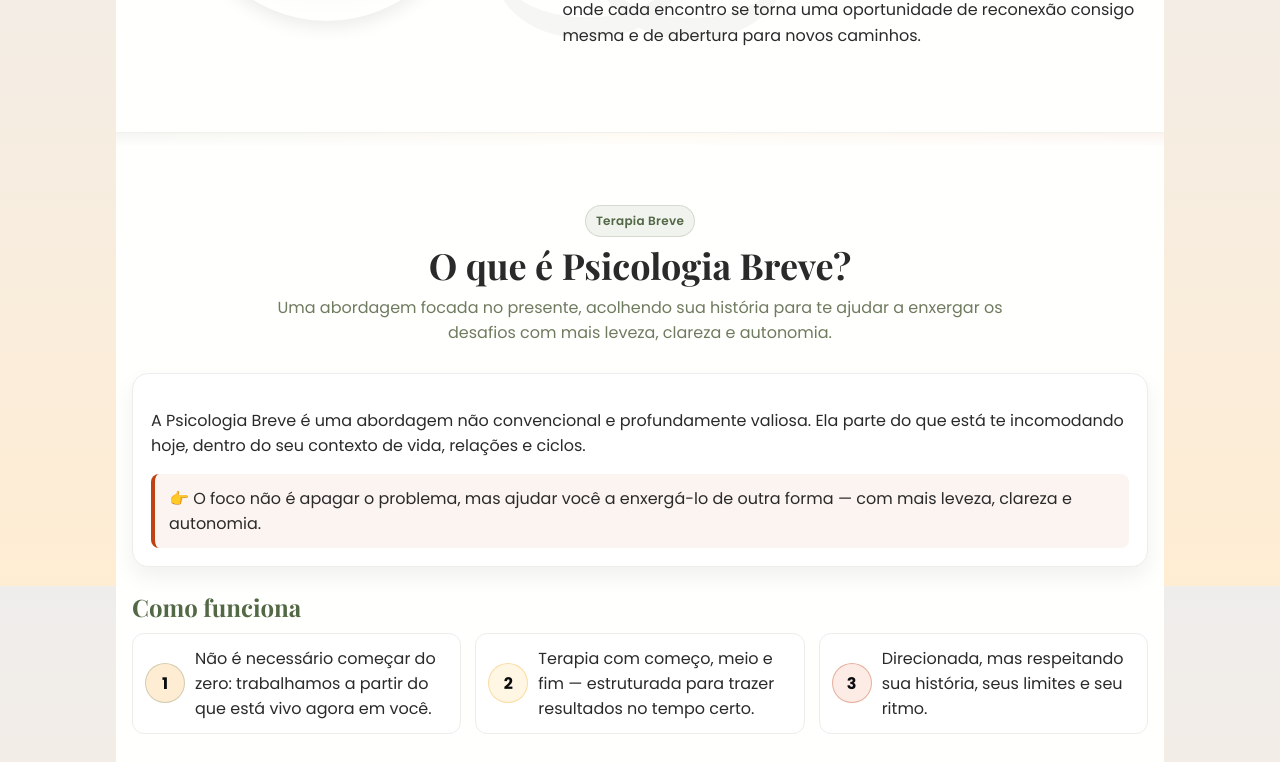
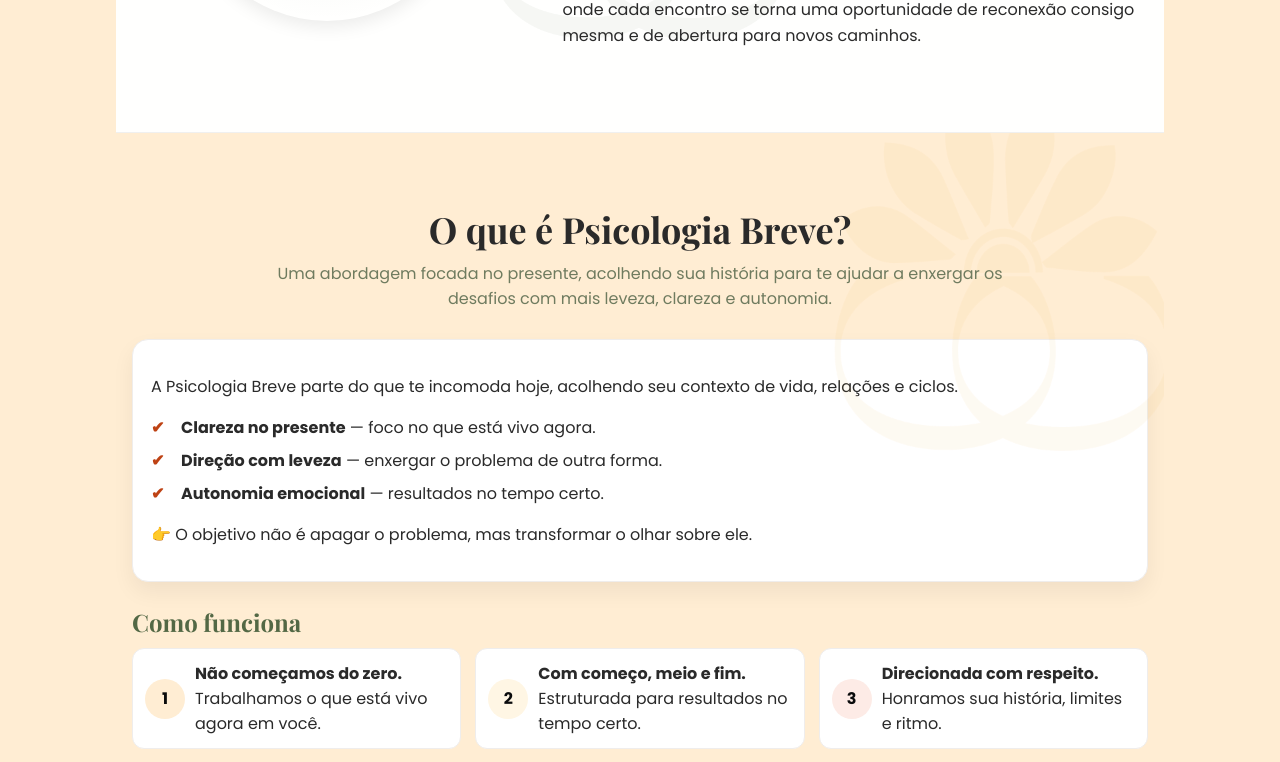
Before and after one commit to rafamagoli/Website_CC, a React (Vite) app in the folder website-cc/: page / in a window 1280 px wide. Shown: the part 1014-1776 px from the top of the page. Built offline with nearby package versions, Linux system fonts and the light colour scheme.

Commit message:
refac (services): adjustments in design

```diff
--- a/website-cc/src/index.css
+++ b/website-cc/src/index.css
@@ -11,7 +11,7 @@ body {
   margin: 0;
   font-family: var(--font-secondary);
   color: var(--fg, #2a2a2a);
-  background: linear-gradient(180deg, var(--color-secondary-3, #efedec) 0%, var(--color-secondary-2, #ffedd3) 100%);
+  background: var(--color-secondary-2, #ffedd3); /* global peach background (no gradients) */
 }
 
 h1, h2, h3, h4, h5, h6 {
--- a/website-cc/src/sections/home/Home.jsx
+++ b/website-cc/src/sections/home/Home.jsx
@@ -1,7 +1,40 @@
 import { motion } from 'framer-motion'
 import styles from './Home.module.css'
+import { useEffect } from 'react'
 
 export default function Home() {
+  useEffect(() => {
+    const section = document.getElementById('home')
+    if (!section) return
+
+    const icons = [
+      '/assets/ICONGREEN.png',
+      '/assets/ICONYELLOW.png',
+      '/assets/ICONRED.png',
+      '/assets/ICONWHITE.png',
+      '/assets/ICONBLACK.png',
+    ]
+
+    function onMouseMove(e) {
+      const iconSrc = icons[Math.floor(Math.random() * icons.length)]
+      const icon = document.createElement('img')
+      icon.src = iconSrc
+      icon.className = styles.floatingIcon
+      icon.style.left = `${e.clientX}px`
+      icon.style.top = `${e.clientY}px`
+      section.appendChild(icon)
+
+      icon.addEventListener('animationend', () => {
+        icon.remove()
+      })
+    }
+
+    section.addEventListener('mousemove', onMouseMove)
+    return () => {
+      section.removeEventListener('mousemove', onMouseMove)
+    }
+  }, [])
+
   return (
     <section id="home" className={`section section--hero ${styles.hero}`}>
       <div className={`container ${styles.heroTop}`}>
--- a/website-cc/src/sections/home/Home.module.css
+++ b/website-cc/src/sections/home/Home.module.css
@@ -195,3 +195,17 @@
     height: 80px;
   }
 }
+
+.floatingIcon {
+  position: absolute;
+  width: 20px;
+  height: 20px;
+  pointer-events: none;
+  animation: floatUp 1s ease-out forwards;
+  z-index: 100;
+}
+
+@keyframes floatUp {
+  from { transform: translateY(0); opacity: 1; }
+  to { transform: translateY(-40px); opacity: 0; }
+}
--- a/website-cc/src/sections/services/Services.jsx
+++ b/website-cc/src/sections/services/Services.jsx
@@ -7,7 +7,6 @@ export default function Services() {
 
         {/* Header */}
         <header className={styles.header}>
-          <span className={styles.kicker}>Terapia Breve</span>
           <h2 className={styles.title}>O que é Psicologia Breve?</h2>
           <p className={styles.subtitle}>
             Uma abordagem focada no presente, acolhendo sua história para te ajudar a enxergar os desafios com
@@ -15,45 +14,48 @@ export default function Services() {
           </p>
         </header>
 
-        {/* Bloco 1 – Introdução (card destaque) */}
         <article className={`${styles.card} ${styles.intro}`}>
           <div className={styles.cardBody}>
             <p>
-              A Psicologia Breve é uma abordagem não convencional e profundamente valiosa.
-              Ela parte do que está te incomodando hoje, dentro do seu contexto de vida, relações e ciclos.
+              A Psicologia Breve parte do que te incomoda hoje, acolhendo seu contexto de vida, relações e ciclos.
             </p>
+            <ul className={styles.points}>
+              <li><span className={styles.pointText}><strong>Clareza no presente</strong> — foco no que está vivo agora.</span></li>
+              <li><span className={styles.pointText}><strong>Direção com leveza</strong> — enxergar o problema de outra forma.</span></li>
+              <li><span className={styles.pointText}><strong>Autonomia emocional</strong> — resultados no tempo certo.</span></li>
+            </ul>
             <p className={styles.callout}>
-              👉 O foco não é apagar o problema, mas ajudar você a enxergá-lo de outra forma — com mais leveza, clareza e autonomia.
+              👉 O objetivo não é apagar o problema, mas transformar o olhar sobre ele.
             </p>
           </div>
         </article>
 
-        {/* Bloco 2 – Como funciona (stepper 1–2–3) */}
+        {/* Bloco 2 – Como funciona */}
         <section className={styles.block}>
           <h3 className={styles.blockTitle}>Como funciona</h3>
           <ol className={styles.steps}>
             <li className={styles.step}>
               <div className={`${styles.badge} ${styles.badgeGreen}`}>1</div>
               <div className={styles.stepText}>
-                Não é necessário começar do zero: trabalhamos a partir do que está vivo agora em você.
+                <strong>Não começamos do zero.</strong> Trabalhamos o que está vivo agora em você.
               </div>
             </li>
             <li className={styles.step}>
               <div className={`${styles.badge} ${styles.badgeYellow}`}>2</div>
               <div className={styles.stepText}>
-                Terapia com começo, meio e fim — estruturada para trazer resultados no tempo certo.
+                <strong>Com começo, meio e fim.</strong> Estruturada para resultados no tempo certo.
               </div>
             </li>
             <li className={styles.step}>
               <div className={`${styles.badge} ${styles.badgeRed}`}>3</div>
               <div className={styles.stepText}>
-                Direcionada, mas respeitando sua história, seus limites e seu ritmo.
+                <strong>Direcionada com respeito.</strong> Honramos sua história, limites e ritmo.
               </div>
             </li>
           </ol>
         </section>
 
-        {/* Bloco 3 – Para quem é (chips grandes) */}
+        {/* Bloco 3 – Para quem é */}
         <section className={styles.block}>
           <h3 className={styles.blockTitle}>Para quem é</h3>
           <p className={styles.blockLead}>
@@ -67,7 +69,7 @@ export default function Services() {
           </ul>
         </section>
 
-        {/* Bloco 4 – Benefícios (checklist visual) */}
+        {/* Bloco 4 – Benefícios */}
         <section className={styles.block}>
           <h3 className={styles.blockTitle}>Benefícios</h3>
           <div className={styles.benefitsGrid}>
@@ -86,10 +88,10 @@ export default function Services() {
           </div>
         </section>
 
-        {/* Bloco 5 – CTA (banner amplo, clean) */}
+        {/* Bloco 5 – CTA */}
         <aside className={styles.ctaBanner}>
           <div className={styles.ctaText}>
-            <h3 className={styles.ctaTitle}>✨ Quer saber se a Terapia Breve é para você?</h3>
+            <h3 className={styles.ctaTitle}>Quer saber se a Terapia Breve é para você?</h3>
             <p className={styles.ctaSubtitle}>Te convido para uma primeira conversa acolhedora.</p>
           </div>
           <a href="#contact" className="btn">Agende sua sessão</a>
--- a/website-cc/src/sections/services/Services.module.css
+++ b/website-cc/src/sections/services/Services.module.css
@@ -1,32 +1,22 @@
 /* Services.module.css */
 
-/* ===== Section wrapper: fundo sólido + ornamentos sutis (sem repetir gradiente) ===== */
+/* ===== Section wrapper ===== */
 .services {
-  background: var(--color-secondary-1); /* off-white, evita “repetição” visual */
+  background: var(--color-secondary-2); /* solid peach to match page background */
   position: relative;
+  overflow: hidden;
 }
-
-/* linhas decorativas bem suaves no topo/rodapé (não repetem) */
-.services::before,
-.services::after {
+.services::before {
   content: "";
   position: absolute;
-  left: 0; right: 0;
-  height: 14px;
+  top: -40px;
+  right: -20px;
+  width: 360px;
+  height: 360px;
+  background: url("/assets/ICONYELLOW.png") no-repeat center / contain;
+  opacity: 0.06;
   pointer-events: none;
-  opacity: 0.5;
-}
-.services::before {
-  top: 0;
-  background: linear-gradient(90deg,
-    rgba(83,104,69,0.12), rgba(241,174,47,0.12), rgba(190,66,20,0.12));
-  mask: linear-gradient(#000, transparent);
-}
-.services::after {
-  bottom: 0;
-  background: linear-gradient(90deg,
-    rgba(190,66,20,0.12), rgba(241,174,47,0.12), rgba(83,104,69,0.12));
-  mask: linear-gradient(transparent, #000);
+  filter: saturate(0.9);
 }
 
 /* ===== Header ===== */
@@ -37,7 +27,6 @@
   border-radius: 999px;
   font-size: 12px;
   font-weight: 600;
-  letter-spacing: .3px;
   background: rgba(83,104,69,0.08);
   color: var(--color-primary-1);
   border: 1px solid rgba(83,104,69,0.18);
@@ -48,7 +37,6 @@
   font-family: var(--font-primary);
   font-weight: 700;
   font-size: clamp(24px, 3.2vw, 36px);
-  line-height: 1.15;
   margin: 0 0 8px;
   color: var(--fg);
 }
@@ -76,21 +64,39 @@
 /* ===== Intro card ===== */
 .card {
   border: 1px solid var(--color-secondary-3);
-  background: #ffffff; /* mais branco para destacar do off-white */
+  background: #ffffff;
   border-radius: 16px;
   box-shadow: 0 10px 22px rgba(0,0,0,0.06);
 }
 .cardBody { padding: 18px; }
-.callout {
-  margin: 12px 0 0;
-  padding: 12px 14px;
-  border-left: 4px solid var(--color-primary-3);
-  background: rgba(190,66,20,0.06);
+.cardTitle {
+  margin: 0 0 6px;
+  font-family: var(--font-primary);
+  font-size: clamp(18px, 2.2vw, 22px);
   color: var(--fg);
-  border-radius: 8px;
+}
+.points {
+  list-style: none;
+  padding: 0;
+  margin: 10px 0 0;
+  display: grid;
+  gap: 8px;
+  font-family: var(--font-secondary);
+  color: var(--fg);
+}
+.points li {
+  display: grid;
+  grid-template-columns: 22px 1fr;
+  gap: 8px;
+  align-items: start;
+}
+.points li::before {
+  content: "✔";
+  color: var(--color-primary-3);
+  font-weight: 700;
 }
 
-/* ===== Stepper (1–2–3) ===== */
+/* ===== Stepper ===== */
 .steps {
   list-style: none;
   padding: 0;
@@ -118,13 +124,13 @@
   font-family: var(--font-secondary);
   color: #0a0b0c;
 }
-.badgeGreen { background: var(--color-secondary-2); border: 1px solid rgba(83,104,69,0.25); }
-.badgeYellow { background: #fff6e4; border: 1px solid rgba(241,174,47,0.35); }
-.badgeRed { background: #fdebe6; border: 1px solid rgba(190,66,20,0.35); }
+.badgeGreen { background: var(--color-secondary-2); }
+.badgeYellow { background: #fff6e4; }
+.badgeRed { background: #fdebe6; }
 
 .stepText { font-family: var(--font-secondary); color: var(--fg); }
 
-/* ===== Chips (para quem é) ===== */
+/* ===== Chips ===== */
 .chips {
   list-style: none;
   padding: 0;
@@ -142,7 +148,7 @@
   color: var(--fg);
 }
 
-/* ===== Benefits (checklist com ícone) ===== */
+/* ===== Benefits ===== */
 .benefitsGrid {
   display: grid;
   grid-template-columns: repeat(2, minmax(0, 1fr));
@@ -159,9 +165,9 @@
   padding: 10px 12px;
   font-family: var(--font-secondary);
 }
-.icon { height: 20px; width: auto; display: block; }
+.icon { height: 20px; width: auto; }
 
-/* ===== CTA banner amplo ===== */
+/* ===== CTA Banner ===== */
 .ctaBanner {
   margin-top: 26px;
   border: 1px solid var(--color-secondary-3);
@@ -169,7 +175,7 @@
   background:
     radial-gradient(120% 120% at 0% 0%, rgba(83,104,69,0.10) 0%, transparent 55%),
     radial-gradient(100% 100% at 100% 0%, rgba(241,174,47,0.10) 0%, transparent 55%),
-    #ffffff; /* sólido, sem repetição */
+    #ffffff;
   padding: 18px;
   display: grid;
   grid-template-columns: 1fr auto;
@@ -179,8 +185,8 @@
 .ctaTitle {
   margin: 0 0 4px;
   font-family: var(--font-primary);
+  font-size: clamp(18px, 2.4vw, 24px);
   color: var(--fg);
-  font-size: clamp(18px, 2.4vw, 24px);
 }
 .ctaSubtitle {
   margin: 0;
@@ -188,7 +194,7 @@
   font-family: var(--font-secondary);
 }
 
-/* ===== Responsivo ===== */
+/* ===== Responsive ===== */
 @media (max-width: 900px) {
   .steps { grid-template-columns: 1fr; }
   .benefitsGrid { grid-template-columns: 1fr; }
```
